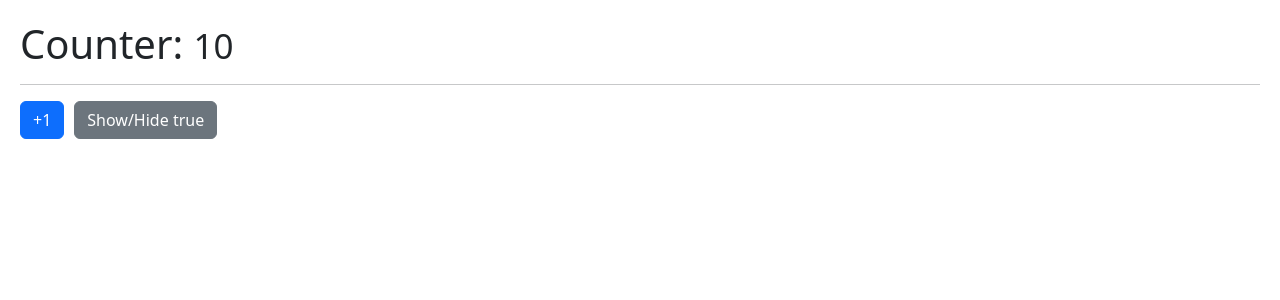
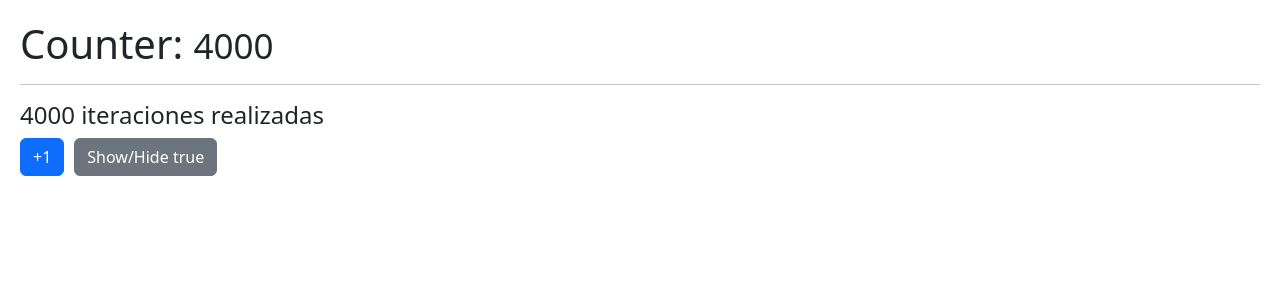
Before and after one commit to C3SC0-V4113/Hooks-App, a React (Vite) app: page / in a window 1280 px wide. Shown: the top 300 px of the page. Built offline with nearby package versions, Linux system fonts and the light colour scheme.

Commit message:
use of useMemo

```diff
--- /dev/null
+++ b/src/06-memos/MemoHook.jsx
@@ -0,0 +1,32 @@
+import { useMemo, useState } from "react";
+import { useCounter } from "../hooks/useCounter";
+
+const heavyStuff = (iterationNumber = 100) => {
+  for (let i = 0; i < iterationNumber; i++) {
+    console.log("lets goo");
+  }
+  return `${iterationNumber} iteraciones realizadas`;
+};
+
+export const MemoHook = () => {
+  const { counter, increment } = useCounter(4000);
+  const [show, setShow] = useState(true);
+
+  const memorizedValue = useMemo(() => heavyStuff(counter), [counter]);
+
+  return (
+    <>
+      <h1>
+        Counter: <small>{counter}</small>
+      </h1>
+      <hr />
+      <h4>{memorizedValue}</h4>
+      <button onClick={() => increment()} className="btn btn-primary">
+        +1
+      </button>
+      <button onClick={() => setShow(!show)} className="btn btn-secondary">
+        Show/Hide {JSON.stringify(show)}
+      </button>
+    </>
+  );
+};
--- a/src/main.jsx
+++ b/src/main.jsx
@@ -9,7 +9,8 @@
 // import { MultipleCustomHooks } from "./03-examples/MultipleCustomHooks";
 // import { FocusScreen } from "./04-useRef/FocusScreen";
 // import { Layout } from "./05-useLayoutEffect/Layout";
-import { Memorize } from "./06-memos/Memorize";
+// import { Memorize } from "./06-memos/Memorize";
+import { MemoHook } from "./06-memos/MemoHook";
 
 import "./index.css";
 
@@ -23,6 +24,7 @@
     {/* <MultipleCustomHooks /> */}
     {/* <FocusScreen /> */}
     {/* <Layout /> */}
-    <Memorize />
+    {/* <Memorize /> */}
+    <MemoHook />
   </React.StrictMode>
 );
```
